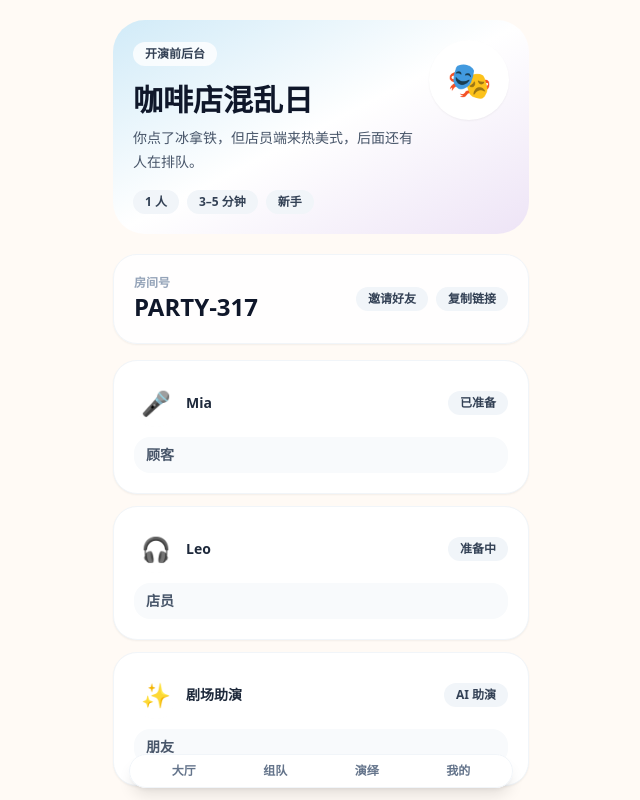
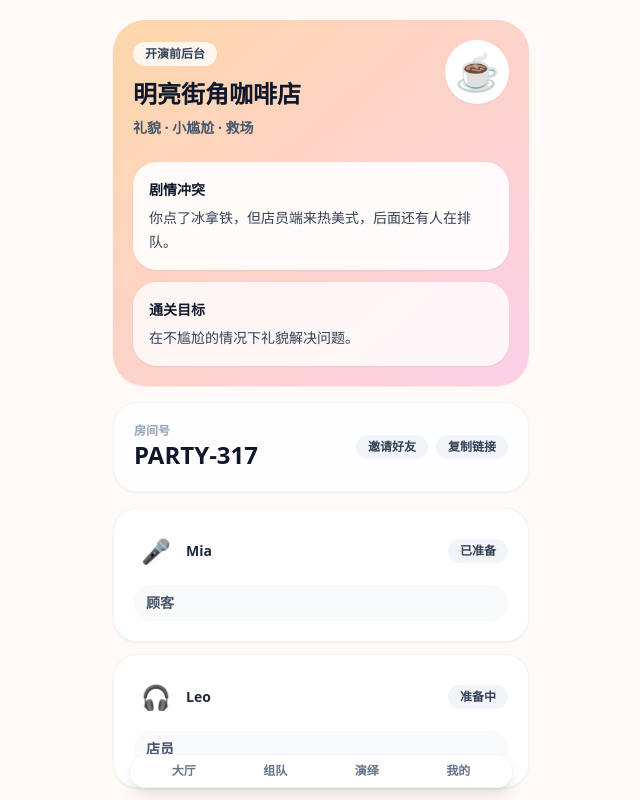
Before and after one commit to shuchaoye17-del/english-roleplay-party, a Next.js app: page /room/cafe-chaos in a window 1280 px wide. Shown: the top 800 px of the page, without its empty margins (319-959 px from the left). Built offline with nearby package versions, Linux system fonts and the light colour scheme.

Commit message:
Use ScenePanel on room page

```diff
--- a/src/app/room/[id]/page.tsx
+++ b/src/app/room/[id]/page.tsx
@@ -3,6 +3,7 @@ import { mockRoomPlayers } from '@/data/rooms';
 import { Badge, BottomNav, Button, Card, PhoneShell } from '@/components/ui';
 import { RoleCard } from '@/components/RoleCard';
 import { PlayerSlot } from '@/components/PlayerSlot';
+import { ScenePanel } from '@/components/ScenePanel';
 
 export default function RoomPage({ params }: { params: { id: string } }) {
   const scenario = getScenario(params.id);
@@ -10,23 +11,9 @@ export default function RoomPage({ params }: { params: { id: string } }) {
 
   return (
     <PhoneShell className="pb-24">
-      <header className="mb-5 overflow-hidden rounded-[2rem] bg-gradient-to-br from-sky/30 via-white to-partyPurple/20 p-5">
-        <div className="flex items-start justify-between gap-4">
-          <div>
-            <Badge className="bg-white/80">开演前后台</Badge>
-            <h1 className="mt-4 text-3xl font-black text-slate-900">{scenario.title}</h1>
-            <p className="mt-2 text-sm leading-6 text-slate-600">{scenario.conflict}</p>
-          </div>
-          <div className="grid h-20 w-20 shrink-0 place-items-center rounded-full bg-white text-4xl shadow-sm">🎭</div>
-        </div>
-        <div className="mt-4 flex flex-wrap gap-2">
-          <Badge>{scenario.players}</Badge>
-          <Badge>{scenario.duration}</Badge>
-          <Badge>{scenario.difficulty}</Badge>
-        </div>
-      </header>
+      <ScenePanel scenario={scenario} label="开演前后台" />
 
-      <Card className="mb-4 bg-white/90">
+      <Card className="mb-4 mt-4 bg-white/90">
         <div className="flex items-center justify-between">
           <div>
             <p className="text-xs font-bold text-slate-400">房间号</p>
```
